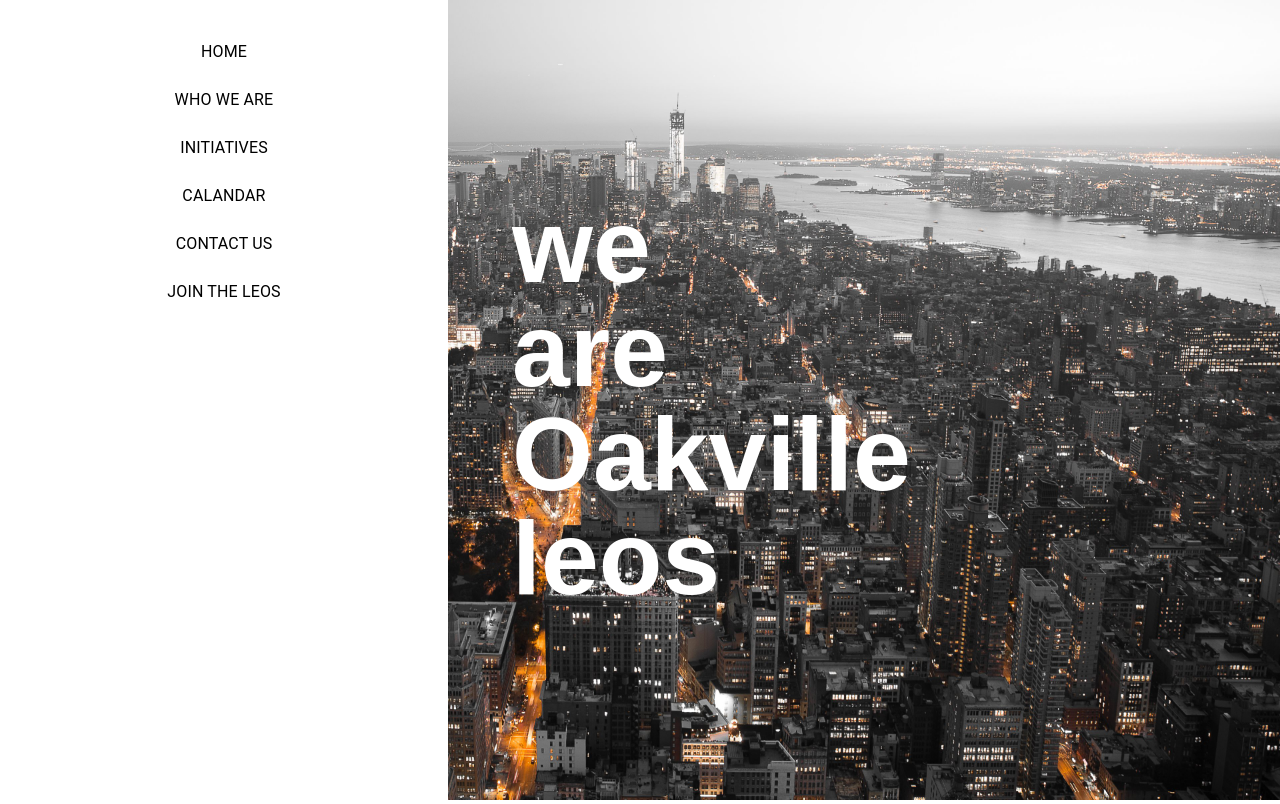
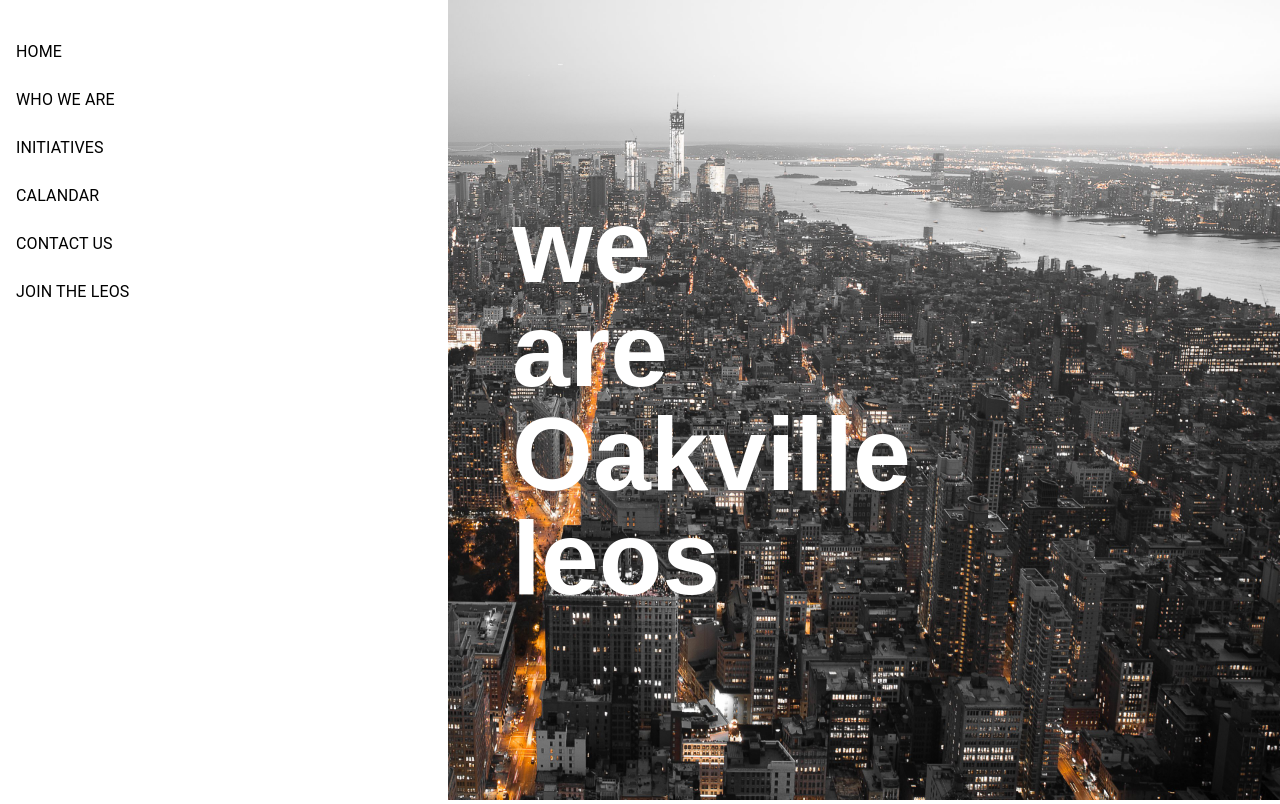
Before and after one commit to elowop/leos-website, a React (Create React App) app: page / in a window 1280 px wide. Built offline with nearby package versions, Linux system fonts and the light colour scheme.

Commit message:
Small Navbar updates
Made it so the Navbar highlights on hover

```diff
--- a/src/Navbar.js
+++ b/src/Navbar.js
@@ -1,6 +1,8 @@
 import './css/Navbar.css';
 import List from '@material-ui/core/List';
 import ListItem from '@material-ui/core/List';
+import ListItemButton from '@mui/material/ListItemButton';
+
 import ListItemText from '@material-ui/core/ListItemText';
 import {useState} from 'react';
 import {useNavigate} from 'react-router-dom';
@@ -8,6 +10,7 @@ import IconButton from '@mui/material/IconButton';
 import ArrowCircleLeftIcon from '@mui/icons-material/ArrowCircleLeft';
 import ArrowCircleRightIcon from '@mui/icons-material/ArrowCircleRight';
 import { Collapse } from '@mui/material';
+import { styled } from '@mui/material/styles';
 
 /* For all pages except the HomePage, we will have the props set to these default values */
 const Navbar = ( {isCollapsible = true, isHomePage = false } ) => {
@@ -41,6 +44,23 @@ const Navbar = ( {isCollapsible = true, isHomePage = false } ) => {
         },
     ]
 
+    const StyledList = styled(List)({
+        // selected and (selected + hover) states
+        '&& .Mui-selected, && .Mui-selected:hover': {
+          backgroundColor: 'red',
+          '&, & .MuiListItemIcon-root': {
+            color: 'pink',
+          },
+        },
+        // hover states
+        '& .MuiListItemButton-root:hover': {
+          backgroundColor: 'orange',
+          '&, & .MuiListItemIcon-root': {
+            color: 'yellow',
+          },
+        },
+      });
+
     const handleExpandClick = () => {
         if (isCollapsible)
         {
@@ -62,16 +82,15 @@ const Navbar = ( {isCollapsible = true, isHomePage = false } ) => {
                         <ArrowCircleLeftIcon />
                     </IconButton>}
 
-                    <List>
+                    <StyledList className="navbar_list">
                         {navbarItems.map(item =>  (
-                            <ListItem
-                            button
+                            <ListItemButton
                             key={item.text}
                             onClick={() => navigate(item.path)}>
                                 <ListItemText primary={item.text} />
-                            </ListItem>
+                            </ListItemButton>
                         ))}
-                    </List>
+                    </StyledList>
                 </div>
             </Collapse>
         </div>
--- a/src/WhoWeAre.js
+++ b/src/WhoWeAre.js
@@ -52,6 +52,8 @@ const WhoWeAre = () => {
             </div>
 
 
+
+
         </div>
     );
 }
--- a/src/css/Navbar.css
+++ b/src/css/Navbar.css
@@ -31,3 +31,7 @@
     flex-direction: column;
     align-items: center;
 }
+
+.navbar_list {
+    width: 100%;
+}
```
